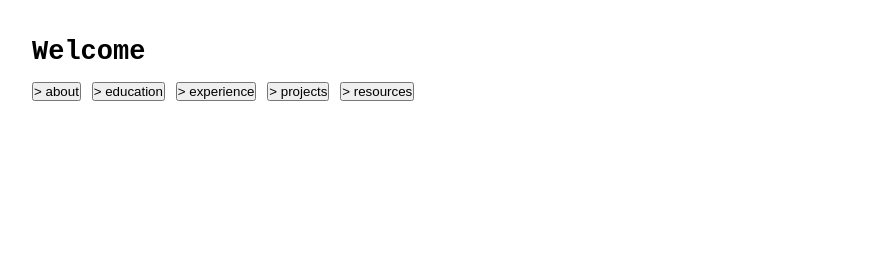
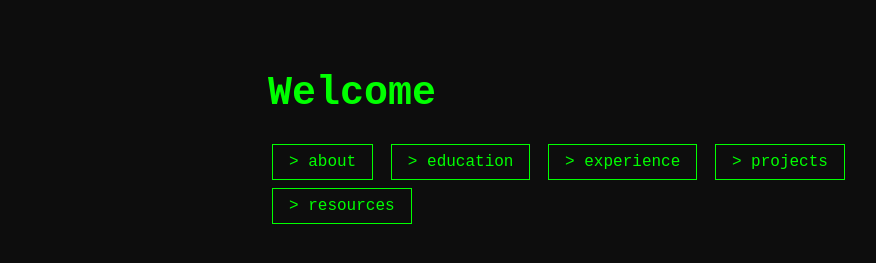
Before and after one commit to jahir10ali/old-site, a plain HTML site: page index.html in a window 1280 px wide. Shown: the whole page, without its empty margins (4-880 px from the left). Drawn offline with Linux system fonts and the light colour scheme.

Commit message:
#1 Added custom styles for the website.

```diff
--- a/styles/global.css
+++ b/styles/global.css
@@ -1,4 +1,4 @@
-/* 1. Base Reset and Defaults */
+/* === RESET & BASE === */
 * {
     margin: 0;
     padding: 0;
@@ -6,57 +6,97 @@
   }
 
   html {
-    font-size: 16px; /* base size */
+    font-size: 16px;
     scroll-behavior: smooth;
   }
 
   body {
-    font-family: monospace, monospace;
-    background-color: #ffffff;
-    color: #000000;
-    line-height: 1.6;
+    font-family: 'Courier New', Courier, monospace;
+    background-color: #0d0d0d;
+    color: #00ff00;
+    line-height: 1.5;
     padding: 1rem;
+    min-height: 100vh;
   }
 
-  /* 2. Basic Layout Utility */
-  .container {
-    width: 100%;
-    max-width: 960px;
+  /* === SECTION LAYOUT === */
+  section {
+    max-width: 800px;
     margin: 0 auto;
     padding: 1rem;
   }
 
-  /* 3. Responsive Typography */
-  h1, h2, h3, h4, h5, h6 {
-    margin-bottom: 0.5rem;
-    line-height: 1.2;
+  /* Hide sections by default for transitions */
+  #content {
+    display: none;
+    opacity: 0;
+    transition: opacity 0.4s ease;
+  }
+
+  #content.active {
+    display: block;
+    opacity: 1;
+  }
+
+  /* === TERMINAL-STYLE BUTTONS === */
+  button {
+    background: transparent;
+    color: #00ff00;
+    border: 1px solid #00ff00;
+    font-family: inherit;
+    padding: 0.5rem 1rem;
+    margin: 0.25rem;
+    cursor: pointer;
+    font-size: 1rem;
+    transition: background 0.2s, transform 0.1s;
+  }
+
+  button:hover {
+    background-color: rgba(0, 255, 0, 0.1);
+    transform: scale(1.05);
+  }
+
+  /* === TYPOGRAPHY === */
+  h1 {
+    font-size: 2rem;
+    margin-bottom: 1rem;
   }
 
   p {
+    font-size: 1rem;
     margin-bottom: 1rem;
-    font-size: 1rem;
   }
 
-  /* 4. Mobile-First Design */
-  /* All styles here are mobile-first by default */
-
-  /* 5. Responsive Enhancements for Larger Screens */
+  /* === RESPONSIVE LAYOUT === */
   @media (min-width: 600px) {
     body {
       padding: 2rem;
     }
 
-    .container {
+    section {
       padding: 2rem;
     }
 
-    p {
-      font-size: 1.1rem;
+    h1 {
+      font-size: 2.5rem;
     }
   }
 
-  @media (min-width: 1024px) {
-    html {
-      font-size: 18px;
-    }
+  /* === FADE TRANSITION CLASSES === */
+  .fade-in {
+    animation: fadeIn 0.4s ease forwards;
   }
+
+  .fade-out {
+    animation: fadeOut 0.4s ease forwards;
+  }
+
+  @keyframes fadeIn {
+    from { opacity: 0; transform: translateY(20px); }
+    to { opacity: 1; transform: translateY(0); }
+  }
+
+  @keyframes fadeOut {
+    from { opacity: 1; transform: translateY(0); }
+    to { opacity: 0; transform: translateY(20px); }
+  }
```
